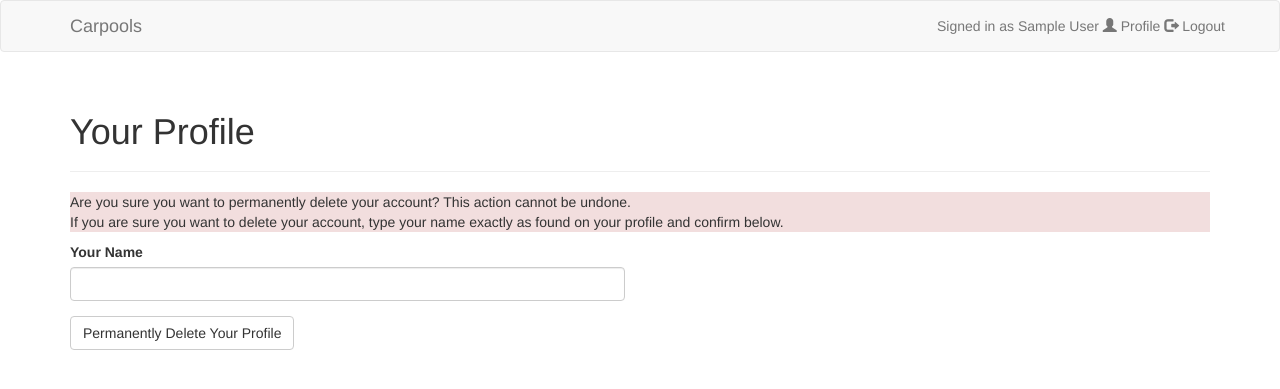
After one commit to RagtagOpen/nomad, a Flask app: page /profile/delete in a window 1280 px wide. The commit adds this page. Shown: the top 389 px of the page. Run offline with Flask 2, Linux system fonts and the light colour scheme; the visitor is signed in with stand-in values (Sample User, id 1); data comes from the database, SQL or seed files in the repository; some libraries are stand-ins or nearby versions.

Commit message:
Add a profile delete feature

```diff
--- a/app/auth/forms.py
+++ b/app/auth/forms.py
@@ -7,11 +7,15 @@ from wtforms import (
 from wtforms.validators import (
     Email,
     InputRequired,
-    Length,
     Optional,
     Regexp,
 )
 from ..models import Person
+
+
+class ProfileDeleteForm(FlaskForm):
+    name = StringField("Your Name")
+    submit = SubmitField('Permanently Delete Your Profile')
 
 
 class ProfileForm(FlaskForm):
--- a/app/auth/views.py
+++ b/app/auth/views.py
@@ -1,4 +1,5 @@
 from flask import (
+    current_app,
     flash,
     redirect,
     render_template,
@@ -9,7 +10,7 @@ from flask import (
 from flask_login import current_user, login_required, login_user, logout_user
 from urlparse import urlparse, urljoin
 from . import auth_bp
-from .forms import ProfileForm
+from .forms import ProfileForm, ProfileDeleteForm
 from .oauth import OAuthSignIn
 from .. import db
 from ..models import Person
@@ -122,6 +123,53 @@ def profile():
     return render_template('profile.html', form=profile_form)
 
 
+@auth_bp.route('/profile/delete', methods=['GET', 'POST'])
+@login_required
+def profile_delete():
+    profile_form = ProfileDeleteForm()
+
+    if profile_form.validate_on_submit():
+        if profile_form.name.data != current_user.name:
+            flash("The text you entered did not match your name.", 'error')
+            return redirect(url_for('auth.profile'))
+
+        try:
+            # Delete the ride requests for this user
+            for req in current_user.get_ride_requests_query():
+                # FIXME: Notify drivers
+                current_app.logger.info("Deleting user %s's request %s",
+                                        current_user.id, req.id)
+                db.session.delete(req)
+
+            # Delete the carpools for this user
+            for pool in current_user.get_driving_carpools():
+                # FIXME: Cancel ride requests for this pool
+                #        (should send notifications)
+                current_app.logger.info("Deleting user %s's pool %s",
+                                        current_user.id, pool.id)
+                db.session.delete(pool)
+
+            # Delete the user's account
+            current_app.logger.info("Deleting user %s", current_user.id)
+            user = Person.query.get(current_user.id)
+            db.session.delete(user)
+            db.session.commit()
+
+            logout_user()
+        except:
+            db.session.rollback()
+            current_app.logger.exception("Problem deleting user account")
+            flash("There was a problem deleting your profile. "
+                  "Try again or contact us.", 'error')
+            return redirect(url_for('auth.profile'))
+
+        flash("You deleted your profile.", 'success')
+
+        return redirect(url_for('carpool.index'))
+
+    return render_template('profile_delete.html', form=profile_form)
+
+
 @auth_bp.route('/privacy.html')
 def privacy():
     return render_template('privacy.html')
--- a/app/models.py
+++ b/app/models.py
@@ -38,6 +38,19 @@ class Person(UserMixin, db.Model):
     name = db.Column(db.String(80))
     gender = db.Column(db.String(80))
     preferred_contact_method = db.Column(db.String(80))
+
+    def get_ride_requests_query(self, status=None):
+        query = RideRequest.query.filter_by(person_id=self.id)
+
+        if status:
+            query = query.filter_by(status=status)
+
+        return query
+
+    def get_driving_carpools(self):
+        query = Carpool.query.filter_by(driver_id=self.id)
+
+        return query
 
 
 @login_manager.user_loader
--- a/app/templates/_template.html
+++ b/app/templates/_template.html
@@ -7,7 +7,6 @@
 {{super()}}
 <script src="https://cdnjs.cloudflare.com/ajax/libs/moment.js/2.18.1/moment.min.js" integrity="sha256-1hjUhpc44NwiNg8OwMu2QzJXhD8kcj+sJA3aCQZoUjg=" crossorigin="anonymous"></script>
 <script src="https://cdnjs.cloudflare.com/ajax/libs/bootstrap-datetimepicker/4.17.47/js/bootstrap-datetimepicker.min.js" integrity="sha256-5YmaxAwMjIpMrVlK84Y/+NjCpKnFYa8bWWBbUHSBGfU=" crossorigin="anonymous"></script>
-<script src="{{url_for('static', filename='js/site.js')}}"></script>
 {% endblock %}
 
 {% block styles %}
--- /dev/null
+++ b/app/templates/profile_delete.html
@@ -0,0 +1,20 @@
+{%- extends "_template.html" %}
+{%- import "bootstrap/wtf.html" as wtf %}
+
+{% block site %}
+<div class='page-header'>
+    <h1>Your Profile</h1>
+</div>
+
+<p class="bg-danger">Are you sure you want to permanently delete your account? This action cannot be undone.<br/>
+If you are sure you want to delete your account, type your name exactly as found on your profile and confirm below.</p>
+
+<form class='form' method='post'>
+{{ form.hidden_tag() }}
+<div class='row'>
+    <div class='col-md-6'>
+        {{ wtf.form_field(form.name) }}
+        {{ wtf.form_field(form.submit) }}
+    </div>
+</form>
+{% endblock %}
```
Also changed, not shown: app/templates/profile.html (+10 -3 lines).
